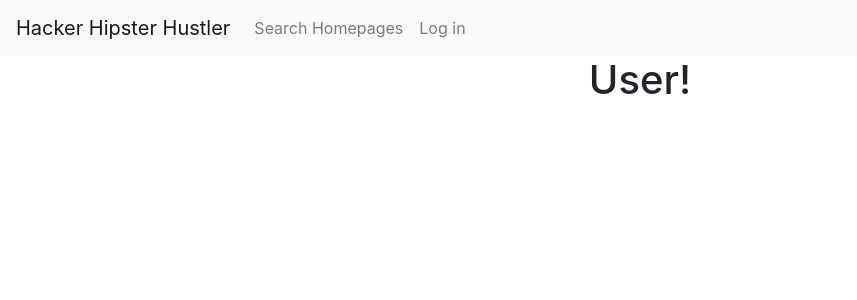
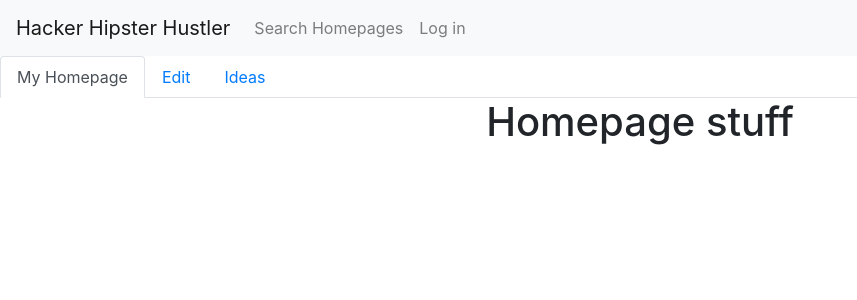
Before and after one commit to nmegrant/Hacker-Hustler-Hipster-client, a React (Create React App) app: page /mypage in a window 1280 px wide. Shown: the top 300 px of the page, without its empty margins (0-857 px from the left). Built offline with nearby package versions, Linux system fonts and the light colour scheme.

Commit message:
Add my page and add some styling

```diff
--- a/src/components/HomepageCard.js
+++ b/src/components/HomepageCard.js
@@ -4,8 +4,6 @@ import { Link } from "react-router-dom";
 import Card from "react-bootstrap/Card";
 import Button from "react-bootstrap/Button";
 import Badge from "react-bootstrap/Badge";
-// import Container from "react-bootstrap/Container";
-// import { Row } from "react-bootstrap";
 
 export default function HomepageCard(props) {
   return (
--- a/src/pages/HomepageDetails .js
+++ b/src/pages/HomepageDetails .js
@@ -3,6 +3,9 @@ import { useDispatch, useSelector } from "react-redux";
 import { useParams } from "react-router-dom";
 import { fetchHomepageDetailsThunkCreator } from "../store/homepageDetails/actions";
 import { selectHomepageDetails } from "../store/homepageDetails/selectors";
+
+import Container from "react-bootstrap/Container";
+import Badge from "react-bootstrap/Badge";
 
 export default function HomepageDetails() {
   const parameters = useParams();
@@ -14,7 +17,7 @@ export default function HomepageDetails() {
   }, [dispatch, parameters.homepageId]);
 
   return (
-    <div>
+    <Container>
       <h1>{details.user ? details.user.name : null}</h1>
       <h2>{details.user ? details.user.role : null}</h2>
       <h5>
@@ -31,13 +34,23 @@ export default function HomepageDetails() {
       <h4>Skills</h4>
       {details.user
         ? details.user.tags.map((tag) => {
-            return <h5 key={tag.id}>{tag.skill}</h5>;
+            return (
+              <span key={tag.id}>
+                <Badge
+                  pill
+                  variant="info"
+                  style={{ marginLeft: "5px", marginRight: "5px" }}
+                >
+                  {tag.skill}
+                </Badge>
+              </span>
+            );
           })
         : null}
       <h4>Projects and Experience</h4>
       <p>{details.experience}</p>
       <h4>A bit more about me</h4>
       <p>{details.bio}</p>
-    </div>
+    </Container>
   );
 }
--- a/src/pages/MyPage.js
+++ b/src/pages/MyPage.js
@@ -1,9 +1,20 @@
 import React from "react";
+import { selectHomepageDetails } from "../store/homepageDetails/selectors";
+
+import { Tabs, Tab } from "react-bootstrap/";
 
 export default function MyPage() {
   return (
-    <div>
-      <h1>User!</h1>
-    </div>
+    <Tabs defaultActiveKey="homepage" id="uncontrolled-tab-example">
+      <Tab eventKey="homepage" title="My Homepage">
+        <h1>Homepage stuff</h1>
+      </Tab>
+      <Tab eventKey="edit" title="Edit">
+        <h1>Form to edit homepage</h1>
+      </Tab>
+      <Tab eventKey="ideas" title="Ideas">
+        <h1>Ideas and a form to add ideas</h1>
+      </Tab>
+    </Tabs>
   );
 }
```
